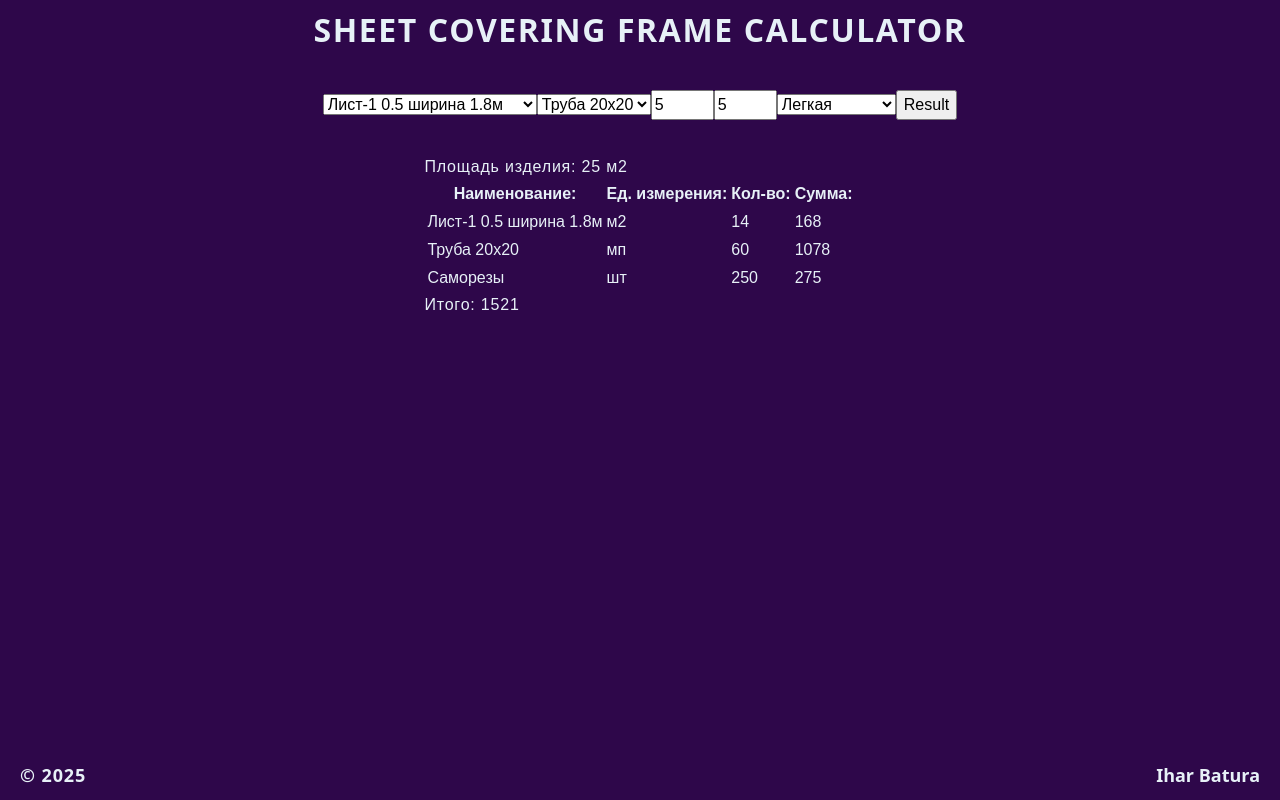
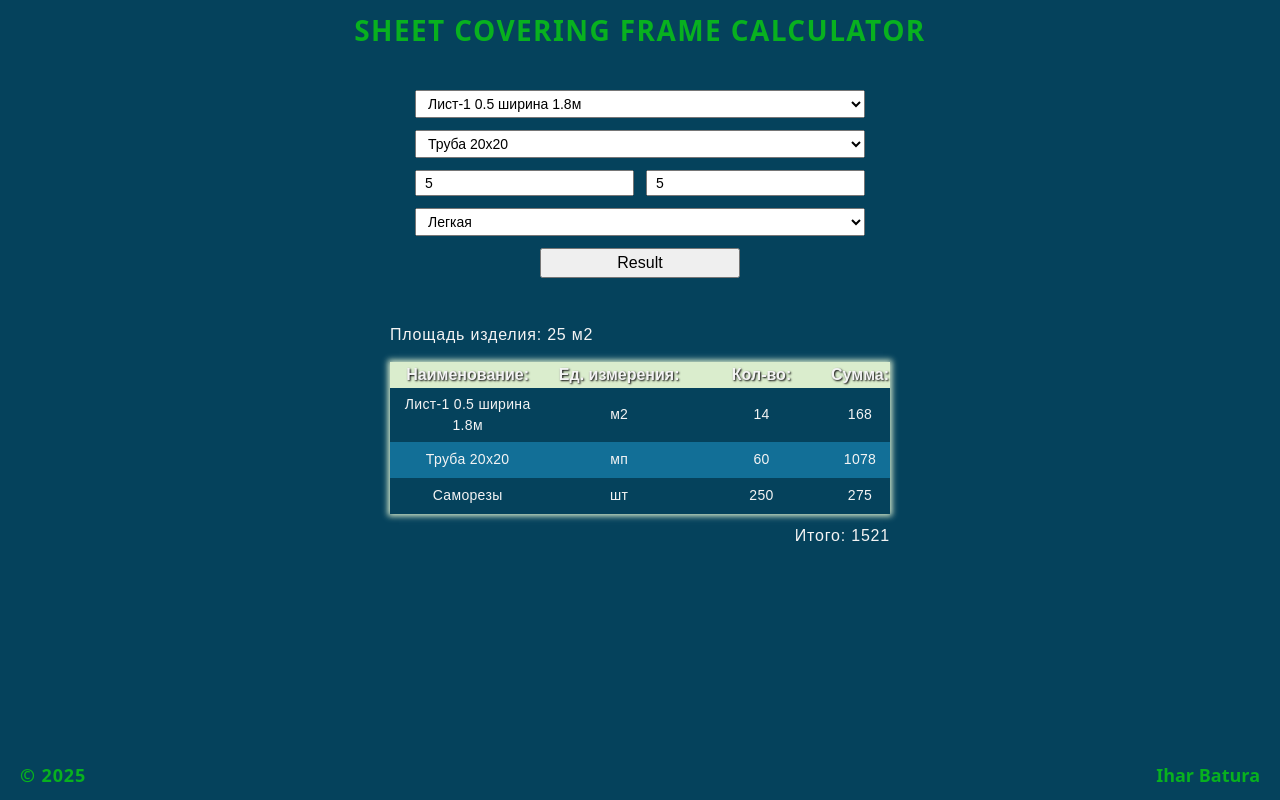
Before and after one commit to Ihar-Batura/Sheet-Covering-Frame-Calculator, a website built with Vite: page index.html in a window 1280 px wide. Both pictures are taken after typing "5", "5" into the empty fields and a click on the button "Result". Built offline with nearby package versions, Linux system fonts and the light colour scheme.

Commit message:
style: add styles for project

```diff
--- a/src/sass/abstracts/_variables.scss
+++ b/src/sass/abstracts/_variables.scss
@@ -3,12 +3,12 @@ $font-main: 'Merienda', sans-serif;
 $font-additional: 'Atma', system-ui, serif;
 
 // Colors
-$color-background: #2e074a;
-$color-base: #e7f1f7;
+$color-background: #05425c;
+$color-base: #08b11f;
 $color-btn-base: #f4f4f4;
 $color-btn-base-hover: #daedcd;
-$color-bkg-option: #532d68;
+$color-option: #020003;
 $color-bkg-modal: #b653ed;
-$color-bkg-input: #dad5ef;
+$color-bkg-input: #126f97;
 $color-bkg-btn: #db1f1f;
 $color-bkg-btn-hover: #bd2020;
--- /dev/null
+++ b/src/sass/components/_inputContainer.scss
@@ -0,0 +1,41 @@
+@use '../abstracts/variables' as *;
+
+.input-container {
+  display: flex;
+  flex-wrap: wrap;
+  gap: 12px;
+
+  width: 100%;
+  max-width: 450px;
+}
+
+.select {
+  width: 100%;
+  padding: 4px 8px;
+  font-size: 14px;
+
+  &:hover {
+    cursor: pointer;
+  }
+}
+
+.option {
+  color: $color-option;
+}
+
+.input {
+  width: calc(50% - 6px);
+  height: 26px;
+  padding: 4px 8px;
+  font-size: 14px;
+}
+
+.btn {
+  display: block;
+  width: 200px;
+  margin: 0 auto;
+
+  &:hover {
+    cursor: pointer;
+  }
+}
--- /dev/null
+++ b/src/sass/components/_resultContainer.scss
@@ -0,0 +1,18 @@
+@use '../abstracts/variables' as *;
+
+.result-container {
+  width: 100%;
+  height: 200px;
+}
+
+.result-container-title,
+.result-total {
+  display: block;
+  max-width: 500px;
+  margin: 10px auto 0;
+  color: $color-btn-base;
+}
+
+.result-total {
+  text-align: end;
+}
--- /dev/null
+++ b/src/sass/components/_table.scss
@@ -0,0 +1,38 @@
+@use '../abstracts/variables' as *;
+
+.table {
+  border-spacing: 0;
+
+  width: 100%;
+  max-width: 500px;
+  margin: 15px auto 10px;
+
+  color: $color-btn-base;
+
+  box-shadow: 0 0 6px 2px $color-btn-base-hover;
+}
+
+.table-head {
+  background-color: $color-btn-base-hover;
+}
+
+.table-head-header {
+  text-shadow: 1px 1px 2px $color-option;
+}
+
+.table-body-cell {
+  width: 33%;
+  height: 36px;
+  padding: 6px 12px;
+
+  font-size: 14px;
+  font-weight: 500;
+  text-align: center;
+  letter-spacing: 0.02rem;
+}
+
+.table-body-row:nth-child(2n) {
+  .table-body-cell {
+    background-color: $color-bkg-input;
+  }
+}
--- a/src/sass/layout/_header.scss
+++ b/src/sass/layout/_header.scss
@@ -9,11 +9,12 @@
 
 .header-logo {
   margin: 0 auto;
-  font-size: 32px;
+  font-size: 28px;
+  text-align: center;
 }
 
-@media (width < 450px) {
+@media (width < 600px) {
   .header-logo {
-    font-size: 25px;
+    font-size: 24px;
   }
 }
--- a/src/sass/style.scss
+++ b/src/sass/style.scss
@@ -8,3 +8,7 @@
 @use 'layout/wrapper' as *;
 @use 'layout/main' as *;
 @use 'layout/footer' as *;
+
+@use 'components/inputContainer' as *;
+@use 'components/resultContainer' as *;
+@use 'components/table' as *;
```
